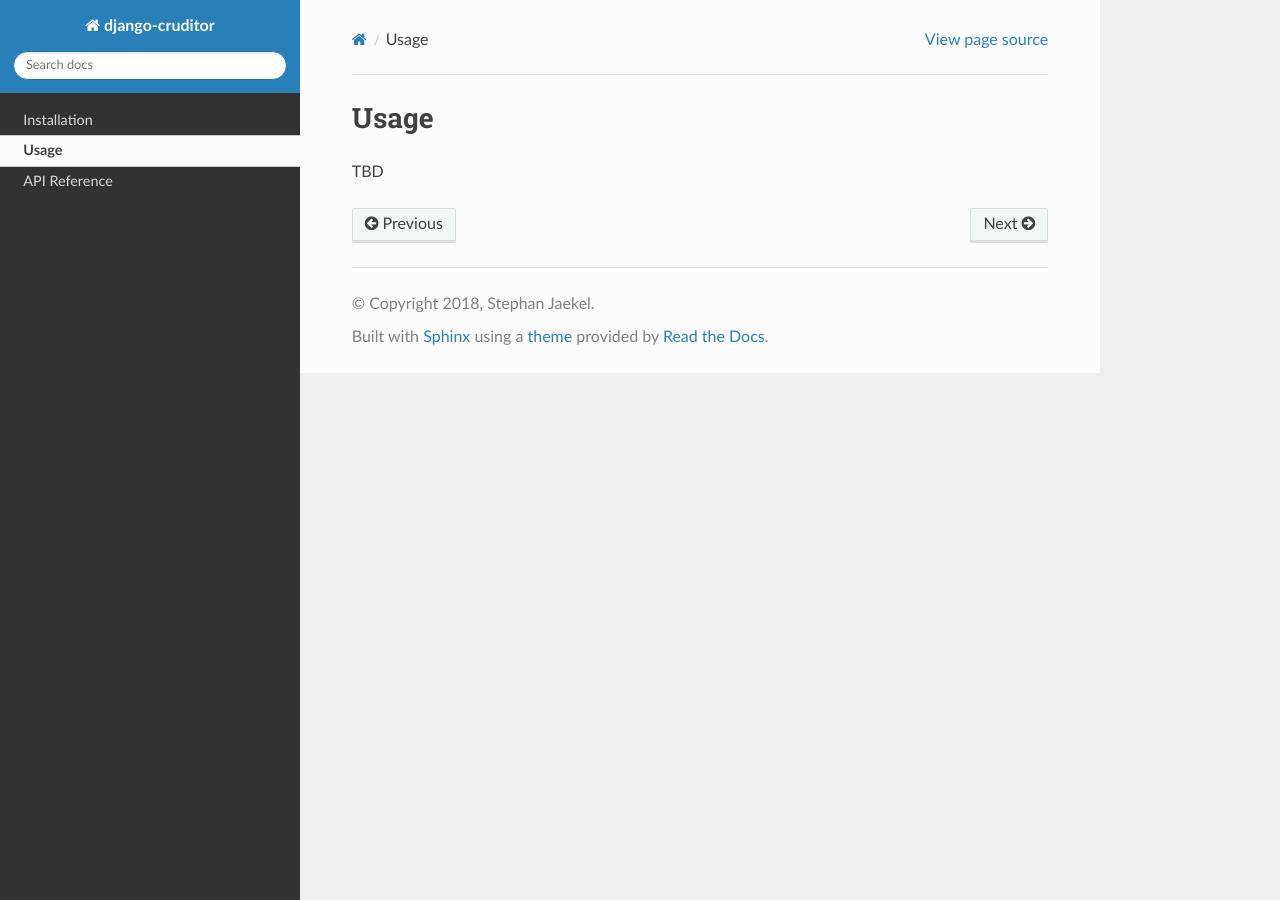
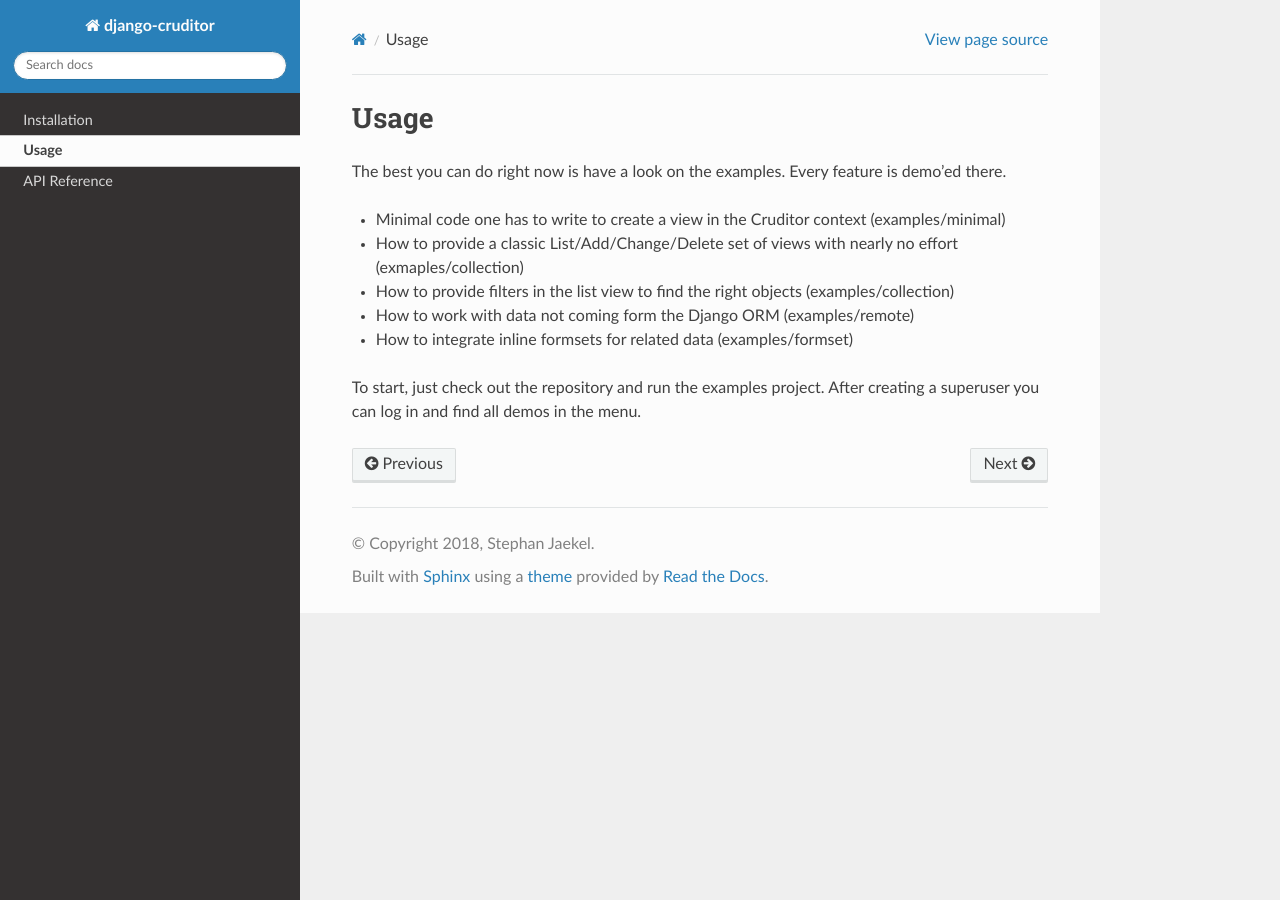
Before and after one commit to stephrdev/django-cruditor, a Sphinx documentation site: the page built from docs/usage.rst, in a window 1280 px wide. Built offline with Sphinx 7.4.7 and the Read the Docs theme 2.0.0, drawn with Linux system fonts in a browser that asks for light colours.

Commit message:
Add a pointer to examples in the usage section of the documentation.

```diff
--- a/docs/usage.rst
+++ b/docs/usage.rst
@@ -1,4 +1,17 @@
 Usage
 =====
 
-TBD
+The best you can do right now is have a look on the examples. Every feature is
+demo'ed there.
+
+* Minimal code one has to write to create a view in the Cruditor context
+  (examples/minimal)
+* How to provide a classic List/Add/Change/Delete set of views with nearly
+  no effort (exmaples/collection)
+* How to provide filters in the list view to find the right objects
+  (examples/collection)
+* How to work with data not coming form the Django ORM (examples/remote)
+* How to integrate inline formsets for related data (examples/formset)
+
+To start, just check out the repository and run the examples project.
+After creating a superuser you can log in and find all demos in the menu.
```
